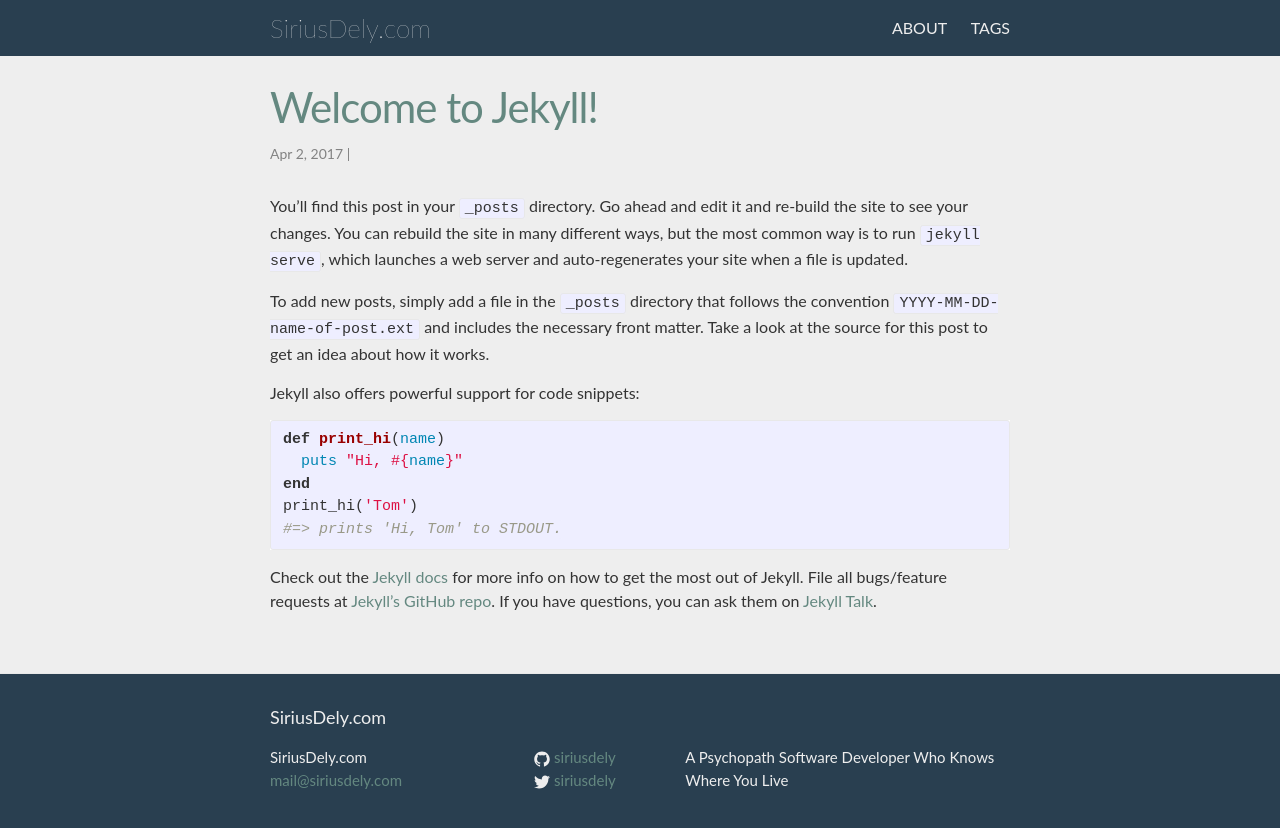
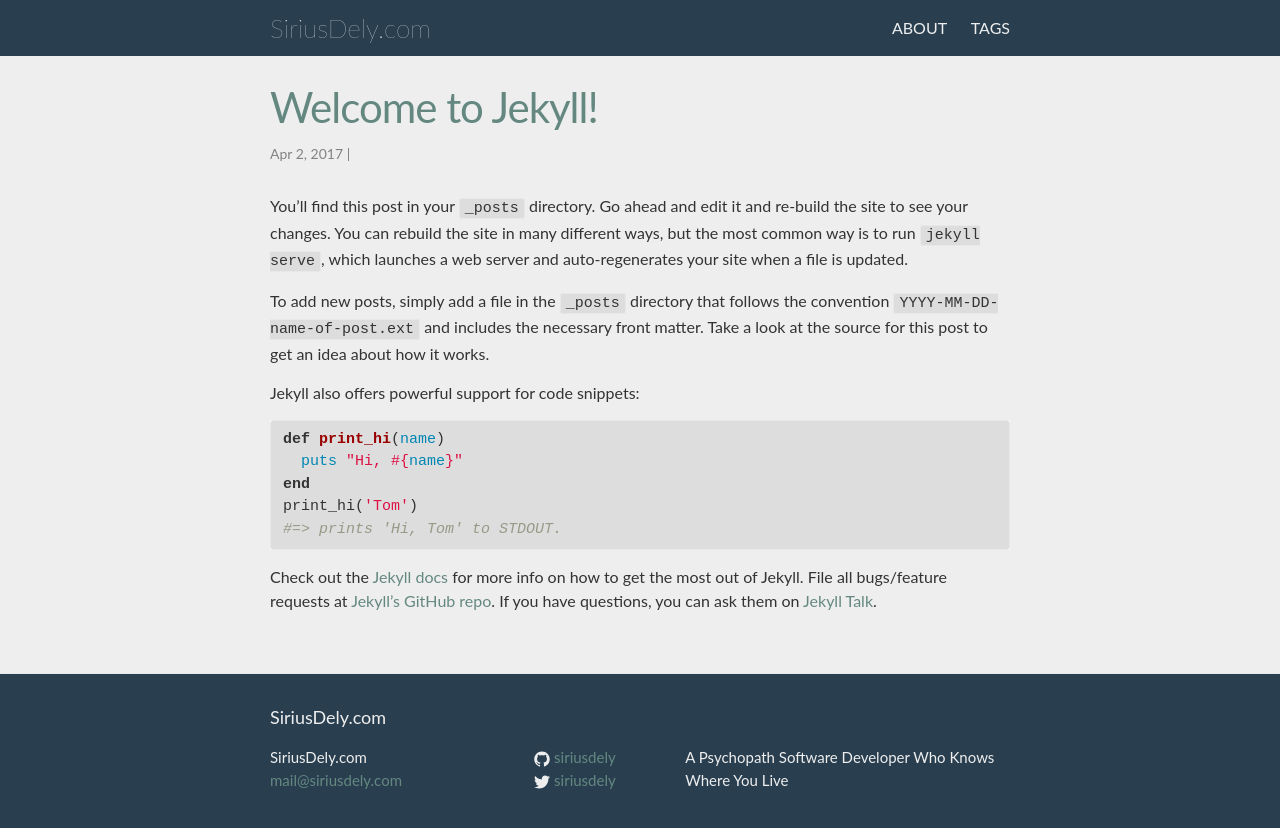
Before and after one commit to siriusdely/siriusdely.github.com, a Jekyll site: the page built from _posts/2017-04-02-welcome-to-jekyll.md, in a window 1280 px wide. Shown: the top 828 px of the page. Built offline with Jekyll 4.4.1, drawn with Linux system fonts in a browser that asks for light colours; comment, search, counter and statistics services are not loaded.

Commit message:
adjust code bg color

```diff
--- a/assets/main.scss
+++ b/assets/main.scss
@@ -114,3 +114,11 @@
 		}
 	}
 }
+
+/**
+ * Code formatting
+ */
+pre,
+code {
+  background-color: #ddd;
+}
```
